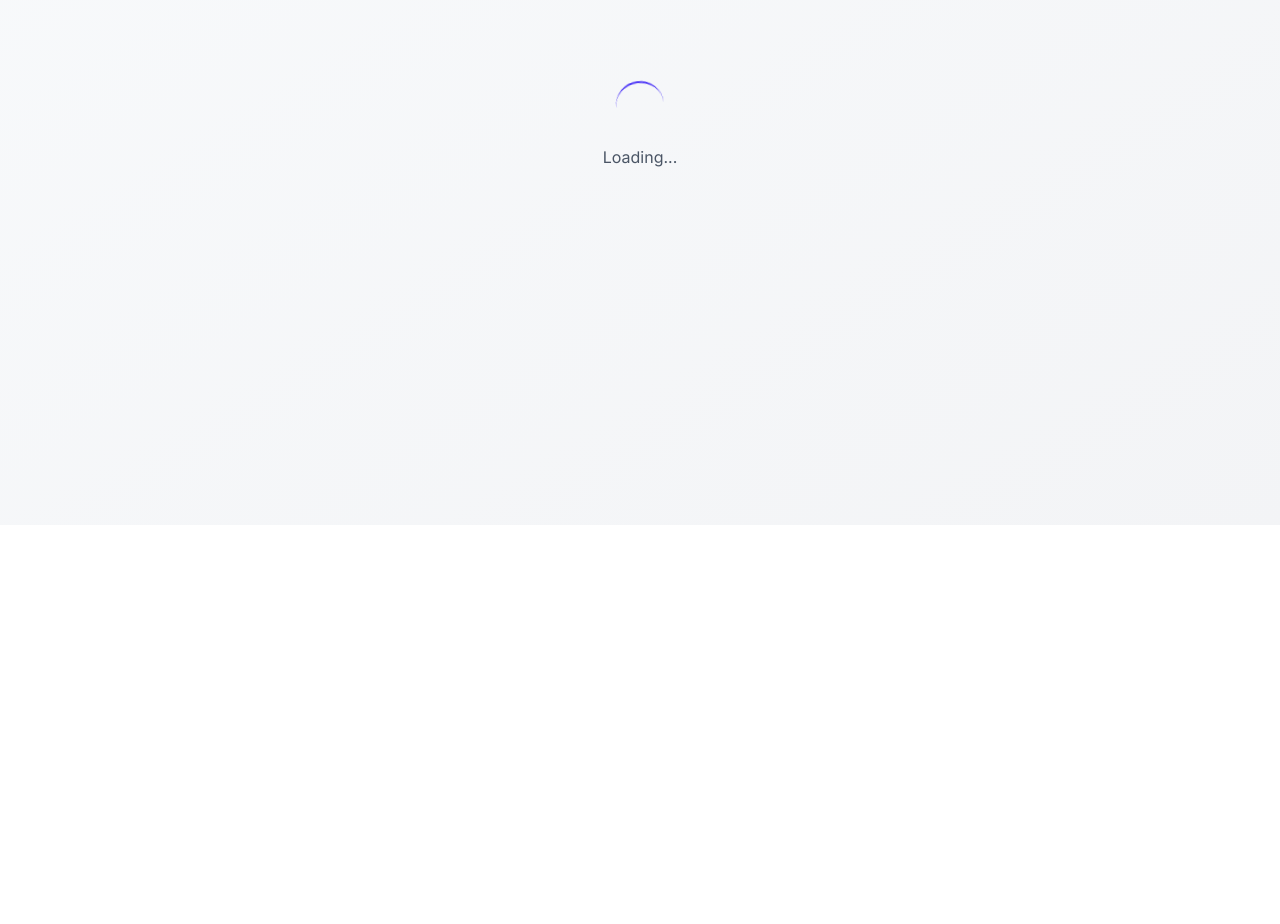
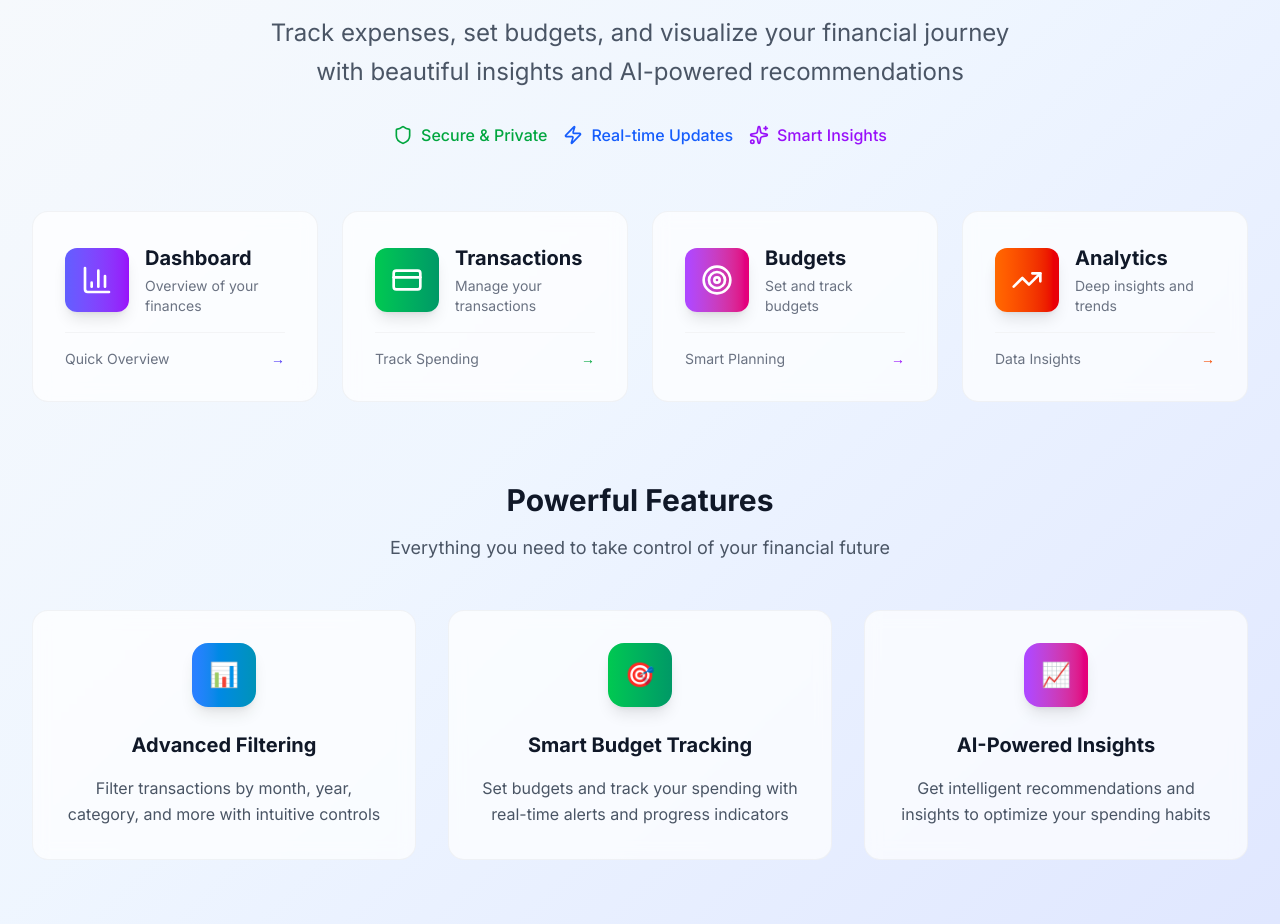
Before and after one commit to riyaaryan2004/Personal-Finance-Visualizer, a Next.js app in the folder finance-frontend/: page / in a window 1280 px wide. Before the commit this address had no page. Shown: the part 340-1264 px from the top of the page. Before the commit the page ends 865 px from the top, so only its background shows below. Built offline with nearby package versions, Linux system fonts and the light colour scheme.

Commit message:
Update home page: Change text colors to teal/emerald theme

```diff
--- a/finance-frontend/src/app/page.tsx
+++ b/finance-frontend/src/app/page.tsx
@@ -1,20 +1,191 @@
 'use client';
 
-import { useEffect } from 'react';
-import { useRouter } from 'next/navigation';
+import Link from 'next/link';
+import { BarChart3, CreditCard, Target, TrendingUp, DollarSign, Shield, Zap, Sparkles } from 'lucide-react';
 
 export default function HomePage() {
-  const router = useRouter();
+  return (
+    <div className="min-h-screen bg-gradient-to-br from-slate-50 via-blue-50 to-indigo-100">
+      {/* Header */}
+      <div className="bg-white/80 backdrop-blur-sm shadow-sm border-b border-gray-200/50 sticky top-0 z-50">
+        <div className="max-w-7xl mx-auto px-4 sm:px-6 lg:px-8">
+          <div className="flex items-center justify-between h-16">
+            <div className="flex items-center space-x-3">
+              <div className="bg-gradient-to-r from-indigo-500 to-purple-600 p-2 rounded-xl shadow-lg">
+                <BarChart3 className="h-6 w-6 text-white" />
+              </div>
+              <h1 className="text-2xl font-bold bg-gradient-to-r from-indigo-600 to-purple-600 bg-clip-text text-transparent">
+                Personal Finance Visualizer
+              </h1>
+            </div>
+          </div>
+        </div>
+      </div>
 
-  useEffect(() => {
-    router.push('/dashboard');
-  }, [router]);
+      <div className="max-w-7xl mx-auto px-4 sm:px-6 lg:px-8 py-16">
+        {/* Hero Section */}
+        <div className="text-center mb-16">
+          <div className="inline-flex items-center space-x-2 bg-gradient-to-r from-indigo-100 to-purple-100 px-4 py-2 rounded-full mb-6">
+            <Sparkles className="h-4 w-4 text-indigo-600" />
+            <span className="text-sm font-medium text-indigo-700">Smart Financial Management</span>
+          </div>
+          <h2 className="text-5xl md:text-6xl font-bold text-gray-900 mb-6 leading-tight">
+            Take Control of Your
+            <span className="bg-gradient-to-r from-indigo-600 to-purple-600 bg-clip-text text-transparent"> Finances</span>
+          </h2>
+          <p className="text-xl md:text-2xl text-gray-600 mb-8 max-w-3xl mx-auto leading-relaxed">
+            Track expenses, set budgets, and visualize your financial journey with beautiful insights and AI-powered recommendations
+          </p>
+          <div className="flex flex-col sm:flex-row gap-4 justify-center items-center">
+            <div className="flex items-center space-x-2 text-green-600 font-medium">
+              <Shield className="h-5 w-5" />
+              <span>Secure & Private</span>
+            </div>
+            <div className="flex items-center space-x-2 text-blue-600 font-medium">
+              <Zap className="h-5 w-5" />
+              <span>Real-time Updates</span>
+            </div>
+            <div className="flex items-center space-x-2 text-purple-600 font-medium">
+              <Sparkles className="h-5 w-5" />
+              <span>Smart Insights</span>
+            </div>
+          </div>
+        </div>
 
-  return (
-    <div className="min-h-screen bg-gradient-to-br from-slate-50 to-gray-100 flex items-center justify-center">
-      <div className="text-center">
-        <div className="animate-spin rounded-full h-12 w-12 border-b-2 border-indigo-600 mx-auto mb-4"></div>
-        <p className="text-gray-600">Loading...</p>
+        {/* Navigation Cards */}
+        <div className="grid grid-cols-1 md:grid-cols-2 lg:grid-cols-4 gap-6 mb-16">
+          <Link href="/dashboard" className="group">
+            <div className="bg-white/70 backdrop-blur-sm rounded-2xl border border-gray-200/50 p-8 hover:shadow-2xl hover:scale-105 transition-all duration-300 group-hover:border-indigo-300 group-hover:bg-white/90">
+              <div className="flex items-center space-x-4">
+                <div className="bg-gradient-to-r from-indigo-500 to-purple-600 p-4 rounded-xl shadow-lg group-hover:shadow-xl transition-all duration-300">
+                  <BarChart3 className="h-8 w-8 text-white" />
+                </div>
+                <div>
+                  <h3 className="text-xl font-bold text-gray-900 group-hover:text-indigo-600 transition-colors">
+                    Dashboard
+                  </h3>
+                  <p className="text-sm text-gray-500 mt-1">Overview of your finances</p>
+                </div>
+              </div>
+              <div className="mt-4 pt-4 border-t border-gray-100">
+                <div className="flex items-center justify-between text-sm">
+                  <span className="text-gray-500">Quick Overview</span>
+                  <span className="text-indigo-600 font-medium">→</span>
+                </div>
+              </div>
+            </div>
+          </Link>
+
+          <Link href="/transactions" className="group">
+            <div className="bg-white/70 backdrop-blur-sm rounded-2xl border border-gray-200/50 p-8 hover:shadow-2xl hover:scale-105 transition-all duration-300 group-hover:border-green-300 group-hover:bg-white/90">
+              <div className="flex items-center space-x-4">
+                <div className="bg-gradient-to-r from-green-500 to-emerald-600 p-4 rounded-xl shadow-lg group-hover:shadow-xl transition-all duration-300">
+                  <CreditCard className="h-8 w-8 text-white" />
+                </div>
+                <div>
+                  <h3 className="text-xl font-bold text-gray-900 group-hover:text-green-600 transition-colors">
+                    Transactions
+                  </h3>
+                  <p className="text-sm text-gray-500 mt-1">Manage your transactions</p>
+                </div>
+              </div>
+              <div className="mt-4 pt-4 border-t border-gray-100">
+                <div className="flex items-center justify-between text-sm">
+                  <span className="text-gray-500">Track Spending</span>
+                  <span className="text-green-600 font-medium">→</span>
+                </div>
+              </div>
+            </div>
+          </Link>
+
+          <Link href="/budgets" className="group">
+            <div className="bg-white/70 backdrop-blur-sm rounded-2xl border border-gray-200/50 p-8 hover:shadow-2xl hover:scale-105 transition-all duration-300 group-hover:border-purple-300 group-hover:bg-white/90">
+              <div className="flex items-center space-x-4">
+                <div className="bg-gradient-to-r from-purple-500 to-pink-600 p-4 rounded-xl shadow-lg group-hover:shadow-xl transition-all duration-300">
+                  <Target className="h-8 w-8 text-white" />
+                </div>
+                <div>
+                  <h3 className="text-xl font-bold text-gray-900 group-hover:text-purple-600 transition-colors">
+                    Budgets
+                  </h3>
+                  <p className="text-sm text-gray-500 mt-1">Set and track budgets</p>
+                </div>
+              </div>
+              <div className="mt-4 pt-4 border-t border-gray-100">
+                <div className="flex items-center justify-between text-sm">
+                  <span className="text-gray-500">Smart Planning</span>
+                  <span className="text-purple-600 font-medium">→</span>
+                </div>
+              </div>
+            </div>
+          </Link>
+
+          <Link href="/analytics" className="group">
+            <div className="bg-white/70 backdrop-blur-sm rounded-2xl border border-gray-200/50 p-8 hover:shadow-2xl hover:scale-105 transition-all duration-300 group-hover:border-orange-300 group-hover:bg-white/90">
+              <div className="flex items-center space-x-4">
+                <div className="bg-gradient-to-r from-orange-500 to-red-600 p-4 rounded-xl shadow-lg group-hover:shadow-xl transition-all duration-300">
+                  <TrendingUp className="h-8 w-8 text-white" />
+                </div>
+                <div>
+                  <h3 className="text-xl font-bold text-gray-900 group-hover:text-orange-600 transition-colors">
+                    Analytics
+                  </h3>
+                  <p className="text-sm text-gray-500 mt-1">Deep insights and trends</p>
+                </div>
+              </div>
+              <div className="mt-4 pt-4 border-t border-gray-100">
+                <div className="flex items-center justify-between text-sm">
+                  <span className="text-gray-500">Data Insights</span>
+                  <span className="text-orange-600 font-medium">→</span>
+                </div>
+              </div>
+            </div>
+          </Link>
+        </div>
+
+        {/* Features Section */}
+        <div className="mt-20">
+          <div className="text-center mb-12">
+            <h3 className="text-3xl font-bold text-gray-900 mb-4">
+              Powerful Features
+            </h3>
+            <p className="text-lg text-gray-600 max-w-2xl mx-auto">
+              Everything you need to take control of your financial future
+            </p>
+          </div>
+
+          <div className="grid grid-cols-1 md:grid-cols-3 gap-8">
+            <div className="bg-white/70 backdrop-blur-sm rounded-2xl p-8 border border-gray-200/50 hover:shadow-xl transition-all duration-300">
+              <div className="bg-gradient-to-r from-blue-500 to-cyan-600 w-16 h-16 rounded-2xl flex items-center justify-center mx-auto mb-6 shadow-lg">
+                <span className="text-2xl">📊</span>
+              </div>
+              <h4 className="text-xl font-bold text-gray-900 mb-4 text-center">Advanced Filtering</h4>
+              <p className="text-gray-600 text-center leading-relaxed">
+                Filter transactions by month, year, category, and more with intuitive controls
+              </p>
+            </div>
+
+            <div className="bg-white/70 backdrop-blur-sm rounded-2xl p-8 border border-gray-200/50 hover:shadow-xl transition-all duration-300">
+              <div className="bg-gradient-to-r from-green-500 to-emerald-600 w-16 h-16 rounded-2xl flex items-center justify-center mx-auto mb-6 shadow-lg">
+                <span className="text-2xl">🎯</span>
+              </div>
+              <h4 className="text-xl font-bold text-gray-900 mb-4 text-center">Smart Budget Tracking</h4>
+              <p className="text-gray-600 text-center leading-relaxed">
+                Set budgets and track your spending with real-time alerts and progress indicators
+              </p>
+            </div>
+
+            <div className="bg-white/70 backdrop-blur-sm rounded-2xl p-8 border border-gray-200/50 hover:shadow-xl transition-all duration-300">
+              <div className="bg-gradient-to-r from-purple-500 to-pink-600 w-16 h-16 rounded-2xl flex items-center justify-center mx-auto mb-6 shadow-lg">
+                <span className="text-2xl">📈</span>
+              </div>
+              <h4 className="text-xl font-bold text-gray-900 mb-4 text-center">AI-Powered Insights</h4>
+              <p className="text-gray-600 text-center leading-relaxed">
+                Get intelligent recommendations and insights to optimize your spending habits
+              </p>
+            </div>
+          </div>
+        </div>
       </div>
     </div>
   );
```
